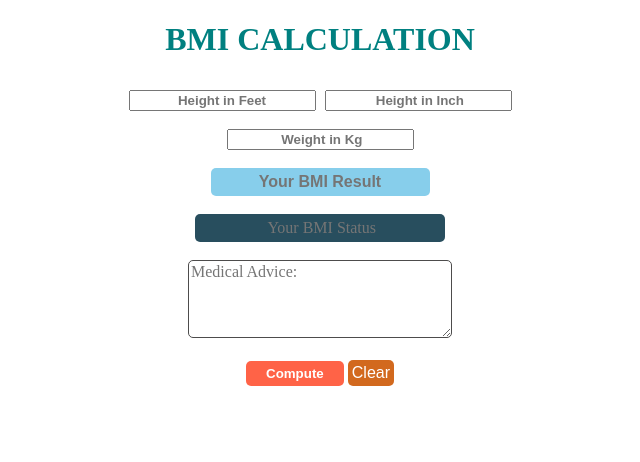
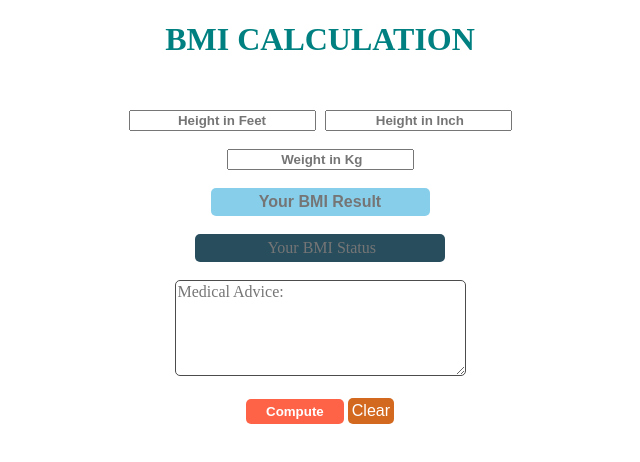
Before and after one commit to sohag1995/BMI-Calculation, a plain HTML site: page index.html in a window 1280 px wide. Shown: the whole page, without its empty margins (320-960 px from the left). Drawn offline with Linux system fonts and the light colour scheme.

Commit message:
advice br

```diff
--- a/css/media.css
+++ b/css/media.css
@@ -20,5 +20,9 @@
     font-size: small;
 }
 
+.your-particular-selector br {
+    content: ' ';
+ }
+
 
 }
--- a/index.html
+++ b/index.html
@@ -10,7 +10,7 @@
         header, h1{
             color: teal;
             text-align: center;
-            padding-bottom: 5px;
+            padding-bottom: 15px;
         }
         /* header, h2{
             color: darkcyan;
@@ -134,7 +134,6 @@
         <br>
        <div>
         <input id="result_field" class="bmi_result" type="text" placeholder="Your BMI Result">
-
        </div>
        <br>
        <div>
@@ -142,9 +141,9 @@
        </div>
        <br>
        <div>
-        <textarea id="advice_field"  name="Medical advice" cols="27" rows="4" placeholder="Medical Advice:"></textarea>
+        <textarea id="advice_field"  name="Medical advice" cols="30" rows="5" placeholder="Medical Advice:"></textarea>
        </div>
-       <br>
+       <br class="your-particular-selector">
         <button id="btn_click" class="compute_btn">Compute</button>
         <button id="clear_btn">Clear</button>
     </section>
@@ -174,3 +173,6 @@
 
 
 <!-- <marquee behavior="scroll" direction="right"  >Here is some scrolling text... left to right!</marquee> -->
+<!-- @media (max-width: 480px) {
+    .your-particular-selector br { content: ' '; }
+} -->
```
